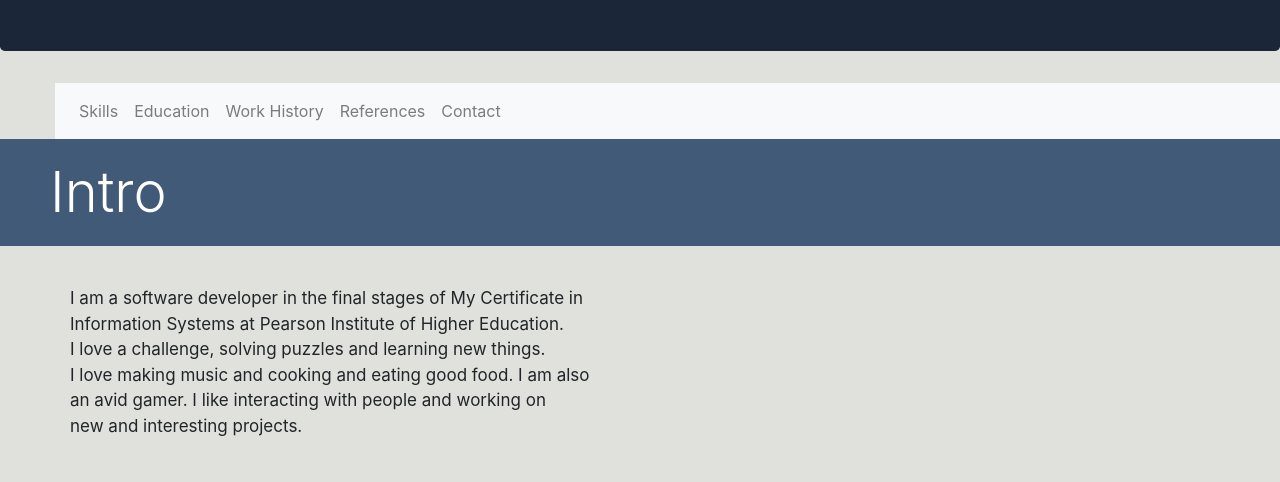
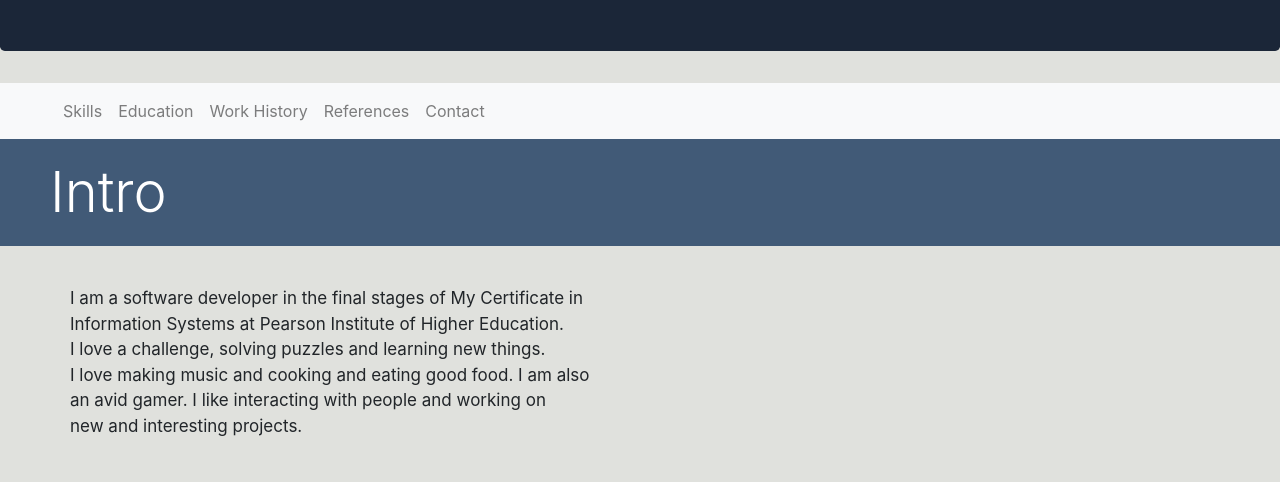
Before and after one commit to MarcelvdWest/Marcel-CV, a plain HTML site: page index.html in a window 1280 px wide. Shown: the part 499-981 px from the top of the page. Drawn offline with nearby package versions, Linux system fonts and the light colour scheme.

Commit message:
Fix Nav Padding

```diff
--- a/style/style.css
+++ b/style/style.css
@@ -94,7 +94,7 @@ body{
 }
 
 .nav-pos{
-    margin-left: 55px;
+    padding-left: 55px;
 }
 
 .inner-text{
```
